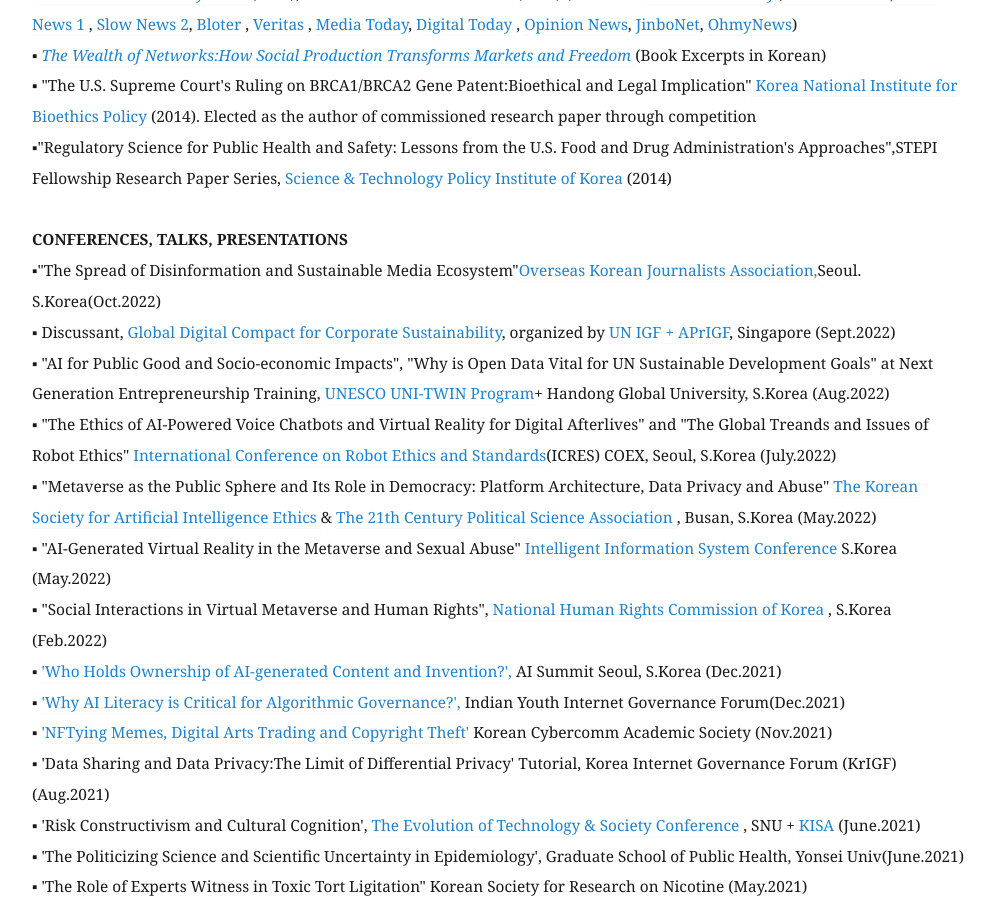
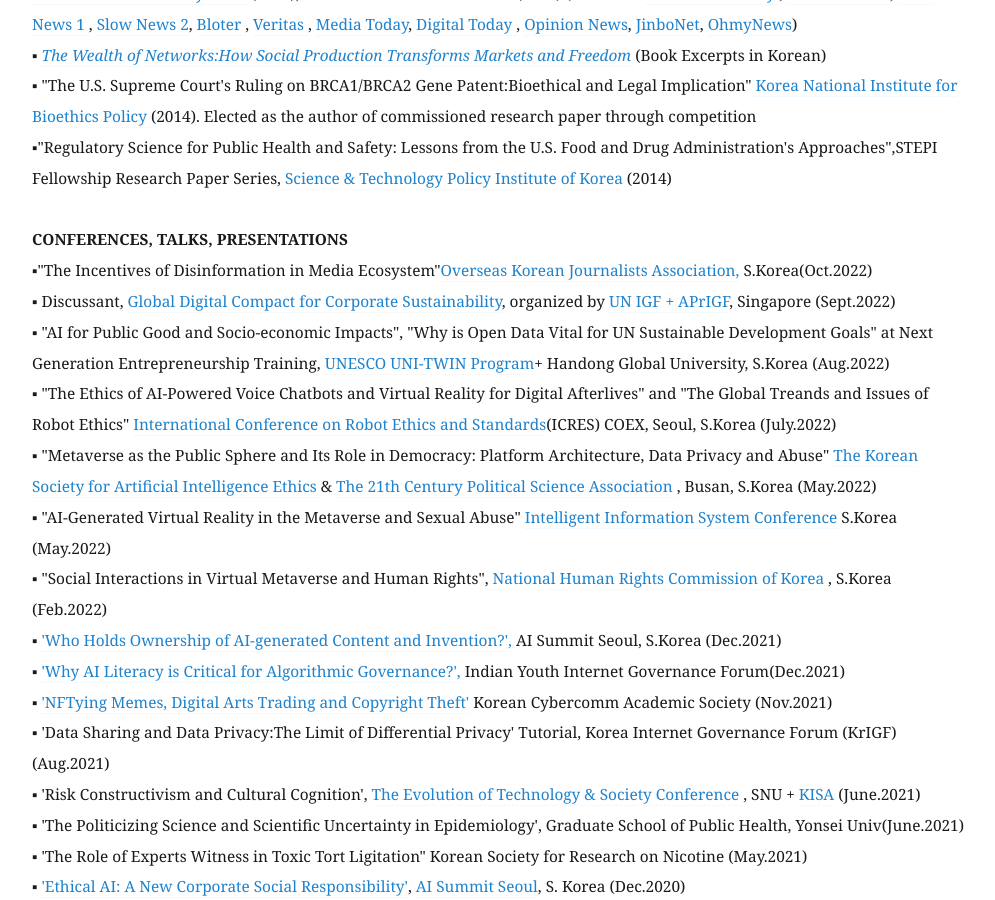
Before and after one commit to eunchangchoi/eunchangchoi.github.io, a Jekyll site: the page built from index.md, in a window 1280 px wide and 900 px high, scrolled down 3314 px. Shown: the whole window, without its empty margins (68-1063 px from the left). Built offline with Jekyll 4.4.1, drawn with Linux system fonts in a browser that asks for light colours.

Commit message:
Update index.md

```diff
--- a/index.md
+++ b/index.md
@@ -73,7 +73,7 @@
 ▪"Regulatory Science for Public Health and Safety: Lessons from the U.S. Food and Drug Administration's Approaches",STEPI Fellowship Research Paper Series,<a href="https://www.stepi.re.kr/site/stepien/main.do"> Science & Technology Policy Institute of Korea</a> (2014)<br>
      <br>
  <strong> CONFERENCES, TALKS, PRESENTATIONS </strong> <br>
-▪"The Spread of Disinformation and Sustainable Media Ecosystem"<a href="https://www.okja.org/">Overseas Korean Journalists Association,</a>Seoul. S.Korea(Oct.2022) <br>
+▪"The Incentives of Disinformation in Media Ecosystem"<a href="https://www.okja.org/">Overseas Korean Journalists Association,</a> S.Korea(Oct.2022) <br>
 ▪ Discussant, <a href="https://www.un.org/techenvoy/global-digital-compact"> Global Digital Compact for Corporate Sustainability</a>, organized by <a href="https://ap.rigf.asia/news/2022-program-schedule/"> UN IGF + APrIGF</a>, Singapore (Sept.2022)<br>
 ▪ "AI for Public Good and Socio-economic Impacts", "Why is Open Data Vital for UN Sustainable Development Goals" at Next Generation Entrepreneurship Training, <a href="https://unitwin.handong.edu/en/business/business01.php?PHPSESSID=69c02cb1186389da4b0fabb228f124c0"> UNESCO UNI-TWIN Program</a>+ Handong Global University, S.Korea (Aug.2022) <br>
 ▪ "The Ethics of AI-Powered Voice Chatbots and Virtual Reality for Digital Afterlives" and "The Global Treands and Issues of Robot Ethics"
```
